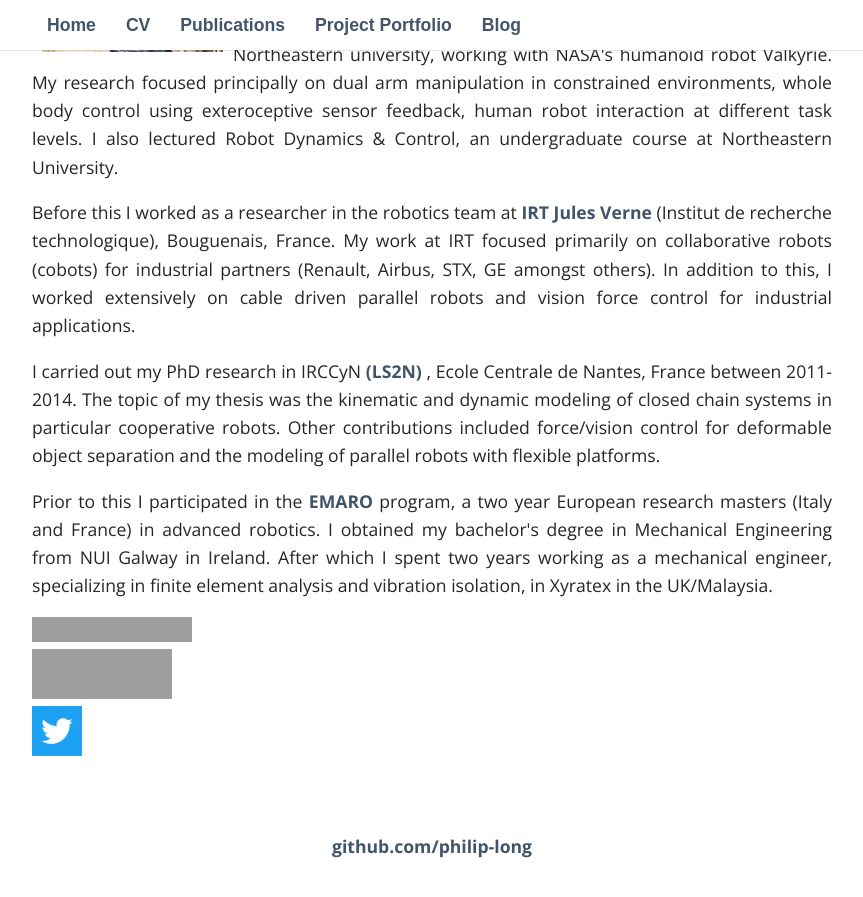
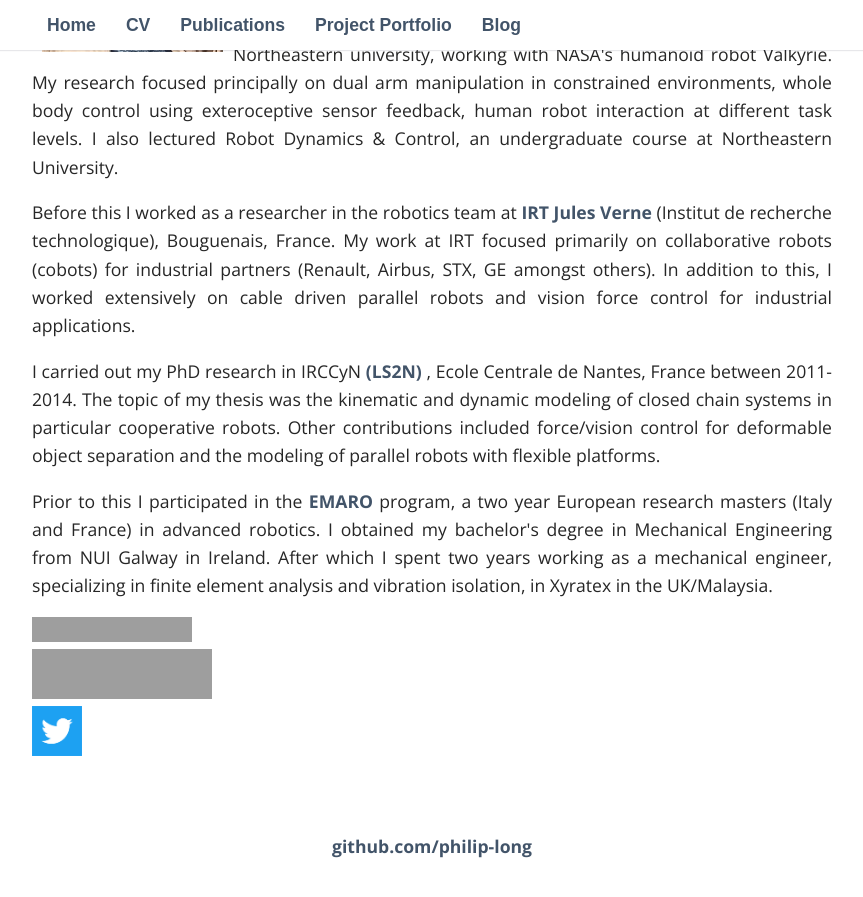
Before and after one commit to philip-long/philip-long.github.io, a Jekyll site: the page built from index.html, in a window 1280 px wide and 900 px high, scrolled down 394 px. Shown: the top 897 px of the window, without its empty margins (208-1071 px from the left). Built offline with Jekyll 4.4.1, drawn with Linux system fonts in a browser that asks for light colours; nearby versions of some CDN libraries; some web fonts are replaced; library files that are not in the unit come from our copies; grey boxes are pictures that could not be loaded.

Commit message:
Update index.html

```diff
--- a/index.html
+++ b/index.html
@@ -42,7 +42,7 @@ Before this I worked as a  researcher in the robotics team at  <a href="http://w
 
     <a href="https://scholar.google.com/citations?user=FFAElw4AAAAJ&hl=en&oi=sra">
        <img src=" https://upload.wikimedia.org/wikipedia/commons/2/28/Google_Scholar_logo.png" alt="Google scholar "
-        width=140" height="50">
+        width=180" height="50">
     </a>
             <!--/images/googlescholar.png-->
 
```
